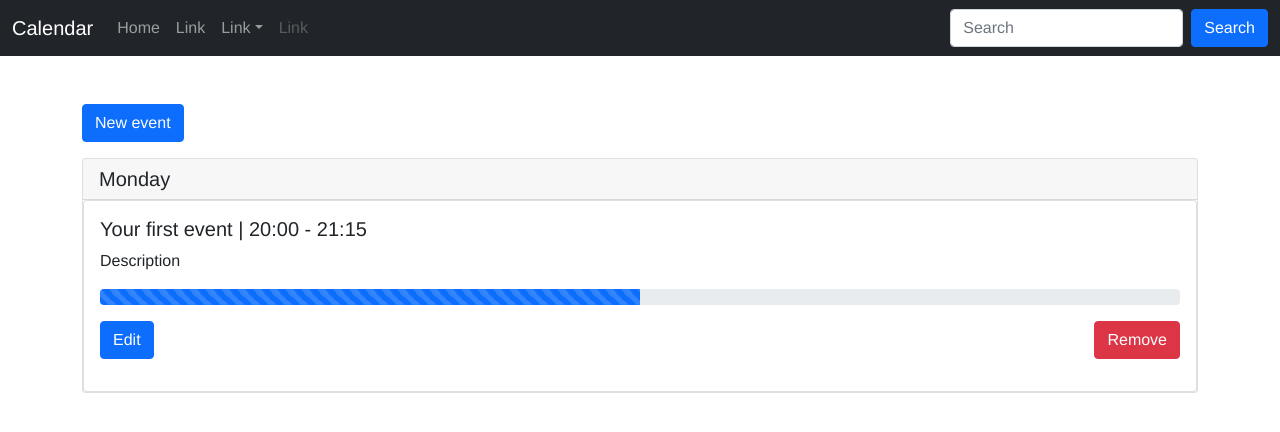
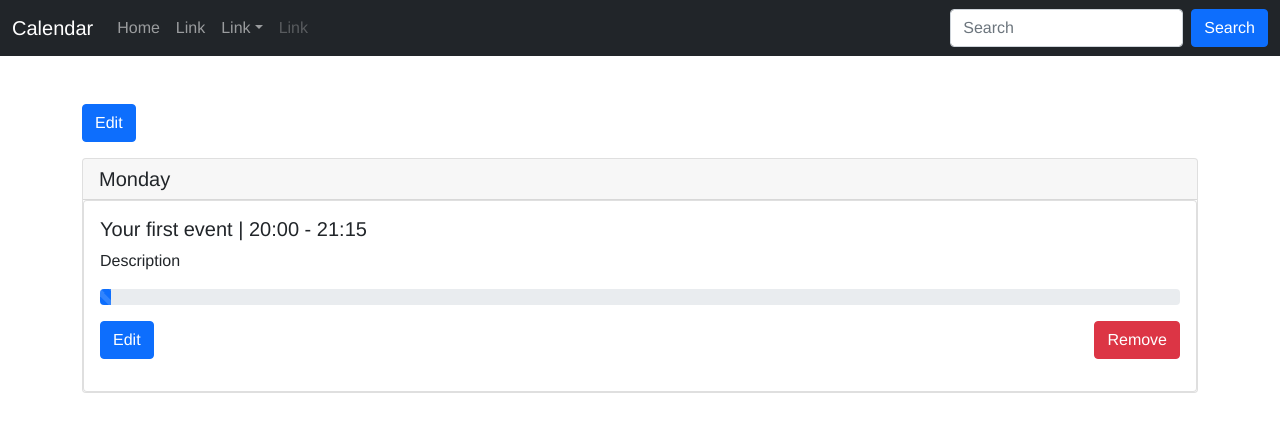
Before and after one commit to K-Kasper/calendar, a React (Create React App) app: page / in a window 1280 px wide. Shown: the top 432 px of the page. Built offline with nearby package versions, Linux system fonts and the light colour scheme.

Commit message:
Progress bar functional and major refactoring

```diff
--- a/src/App.js
+++ b/src/App.js
@@ -1,4 +1,4 @@
-import { useState } from 'react';
+import { useState, useEffect } from 'react';
 import Container from 'react-bootstrap/Container';
 
 import { nanoid } from 'nanoid';
@@ -10,20 +10,29 @@ import View from './components/View';
 export default function App() {
   const [events, setEvents] = useState([
     {
+      id: nanoid(),
       name: 'Your first event',
       startTime: '20:00',
       endTime: '21:15',
       description: 'Description',
-      id: nanoid(),
+      progress: 1,
     },
   ]);
+
+  const inputFields = [
+    'name',
+    'startTime',
+    'endTime',
+    'description',
+    'progress',
+  ];
 
   return (
     <main>
       <Topbar />
       <Container className="view">
-        <EventCreator setEvents={setEvents} />
-        <View events={events} setEvents={setEvents} />
+        <EventCreator fields={inputFields} setEvents={setEvents} />
+        <View events={events} fields={inputFields} setEvents={setEvents} />
       </Container>
     </main>
   );
--- a/src/components/EventCreator.jsx
+++ b/src/components/EventCreator.jsx
@@ -1,111 +1,40 @@
-import { useState } from 'react';
-import { Button, FormControl, Modal, InputGroup } from 'react-bootstrap';
+import { useState, useEffect } from 'react';
+
+import EventModal from './EventModal';
 
 import { nanoid } from 'nanoid';
 
+const fields = {};
+
 export default function EventCreator(props) {
-  const [input, setInput] = useState({
-    name: '',
-    startTime: '',
-    endTime: '',
-    description: '',
-    id: null,
-  });
+  const [input, setInput] = useState({});
 
-  function handleInput(event) {
-    setInput((prevInput) => ({
-      ...prevInput,
-      [event.target.name]: event.target.value,
-    }));
-  }
-
-  const [show, setShow] = useState(false);
-
-  const handleClose = () => setShow(false);
-  const handleShow = () => setShow(true);
+  useEffect(() => {
+    for (let i = 0; i < props.fields.length; i++) {
+      fields[props.fields[i]] = '';
+    }
+    setInput(fields);
+  }, []);
 
   function handleSave() {
     props.setEvents((prevEvents) => [
       {
-        name: input.name,
-        startTime: input.startTime,
-        endTime: input.endTime,
-        description: input.description,
         id: nanoid(),
+        ...input,
       },
       ...prevEvents,
     ]);
-    handleClose();
-    setInput({
-      name: '',
-      startTime: '',
-      endTime: '',
-      description: '',
-      id: null,
-    });
+    setInput(fields);
   }
 
   return (
     <div className="mt-3 mb-3">
-      <Button variant="primary" onClick={handleShow}>
-        New event
-      </Button>
-
-      <Modal show={show} onHide={handleClose}>
-        <Modal.Header closeButton>
-          <Modal.Title>New event</Modal.Title>
-        </Modal.Header>
-        <Modal.Body>
-          <InputGroup className="mb-3">
-            <FormControl
-              placeholder="Event name"
-              aria-label="Event name"
-              aria-describedby="basic-addon1"
-              name="name"
-              onChange={handleInput}
-              value={input.name}
-            />
-          </InputGroup>
-          <InputGroup className="mb-3">
-            <FormControl
-              placeholder="Start time"
-              aria-label="Start time"
-              aria-describedby="basic-addon1"
-              name="startTime"
-              onChange={handleInput}
-              value={input.startTime}
-            />
-          </InputGroup>
-          <InputGroup className="mb-3">
-            <FormControl
-              placeholder="End time"
-              aria-label="End time"
-              aria-describedby="basic-addon1"
-              name="endTime"
-              onChange={handleInput}
-              value={input.endTime}
-            />
-          </InputGroup>
-          <InputGroup className="mb-3">
-            <FormControl
-              placeholder="Description"
-              aria-label="Description"
-              aria-describedby="basic-addon1"
-              name="description"
-              onChange={handleInput}
-              value={input.description}
-            />
-          </InputGroup>
-        </Modal.Body>
-        <Modal.Footer>
-          <Button variant="secondary" onClick={handleClose}>
-            Close
-          </Button>
-          <Button variant="primary" onClick={handleSave}>
-            Create
-          </Button>
-        </Modal.Footer>
-      </Modal>
+      <EventModal
+        input={input}
+        setInput={setInput}
+        handleSave={handleSave}
+        title={'New event'}
+      />
     </div>
   );
 }
--- /dev/null
+++ b/src/components/EventModal.jsx
@@ -0,0 +1,69 @@
+import { useState } from 'react';
+import { Button, FormControl, Modal, InputGroup } from 'react-bootstrap';
+
+export default function EventModifier(props) {
+  const fixPlaceholder = (i) => {
+    const fixed = [];
+    for (let char in i) {
+      if (i[char] === i[char].toUpperCase()) {
+        fixed.push(' ');
+        fixed.push(i[char].toLowerCase());
+      } else {
+        fixed.push(i[char]);
+      }
+    }
+    fixed[0] = fixed[0].toUpperCase();
+    return fixed.join('');
+  };
+
+  const inputFields = Object.entries(props.input).map((i, index) => (
+    <InputGroup className="mb-3" key={index}>
+      <FormControl
+        placeholder={fixPlaceholder(i[0])}
+        name={i[0]}
+        onChange={handleInput}
+        value={i[1]}
+      />
+    </InputGroup>
+  ));
+
+  function handleInput(event) {
+    props.setInput((prevInput) => ({
+      ...prevInput,
+      [event.target.name]: event.target.value,
+    }));
+  }
+
+  function handleSave() {
+    props.handleSave();
+    handleClose();
+  }
+
+  const [show, setShow] = useState(false);
+
+  const handleClose = () => setShow(false);
+  const handleShow = () => setShow(true);
+
+  return (
+    <>
+      <Button variant="primary" onClick={handleShow}>
+        Edit
+      </Button>
+
+      <Modal show={show} onHide={handleClose}>
+        <Modal.Header closeButton>
+          <Modal.Title>{props.title}</Modal.Title>
+        </Modal.Header>
+        <Modal.Body>{inputFields}</Modal.Body>
+        <Modal.Footer>
+          <Button variant="danger" onClick={handleClose}>
+            Close
+          </Button>
+          <Button variant="primary" onClick={handleSave}>
+            Save Changes
+          </Button>
+        </Modal.Footer>
+      </Modal>
+    </>
+  );
+}
--- a/src/components/EventModifier.jsx
+++ b/src/components/EventModifier.jsx
@@ -1,112 +1,34 @@
 import { useState, useEffect } from 'react';
-import { Button, FormControl, Modal, InputGroup } from 'react-bootstrap';
+
+import EventModal from './EventModal';
 
 export default function EventModifier(props) {
-  const [input, setInput] = useState({
-    name: '',
-    startTime: '',
-    endTime: '',
-    description: '',
-    id: null,
-  });
+  const [input, setInput] = useState({});
 
   useEffect(() => {
-    setInput({
-      name: props.event.name,
-      startTime: props.event.startTime,
-      endTime: props.event.endTime,
-      description: props.event.description,
-      id: props.event.id,
-    });
+    const fields = { ...props.event };
+    delete fields.id;
+    setInput(fields);
   }, []);
-
-  function handleInput(event) {
-    setInput((prevInput) => ({
-      ...prevInput,
-      [event.target.name]: event.target.value,
-    }));
-  }
-
-  const [show, setShow] = useState(false);
-
-  const handleClose = () => setShow(false);
-  const handleShow = () => setShow(true);
 
   function handleSave() {
     props.setEvents((prevEvents) => [
       {
-        name: input.name,
-        startTime: input.startTime,
-        endTime: input.endTime,
-        description: input.description,
-        id: input.id,
+        id: props.event.id,
+        ...input,
       },
-      ...prevEvents.filter((event) => event.id !== input.id),
+      ...prevEvents.filter((event) => event.id !== props.event.id),
     ]);
-    handleClose();
   }
 
+  const title = `Editing: ${props.event.name}`;
+
   return (
-    <>
-      <Button variant="primary" onClick={handleShow}>
-        Edit
-      </Button>
-
-      <Modal show={show} onHide={handleClose}>
-        <Modal.Header closeButton>
-          <Modal.Title>Editing: {props.event.name}</Modal.Title>
-        </Modal.Header>
-        <Modal.Body>
-          <InputGroup className="mb-3">
-            <FormControl
-              placeholder="Event name"
-              aria-label="Event name"
-              aria-describedby="basic-addon1"
-              name="name"
-              onChange={handleInput}
-              value={input.name}
-            />
-          </InputGroup>
-          <InputGroup className="mb-3">
-            <FormControl
-              placeholder="Start time"
-              aria-label="Start time"
-              aria-describedby="basic-addon1"
-              name="startTime"
-              onChange={handleInput}
-              value={input.startTime}
-            />
-          </InputGroup>
-          <InputGroup className="mb-3">
-            <FormControl
-              placeholder="End time"
-              aria-label="End time"
-              aria-describedby="basic-addon1"
-              name="endTime"
-              onChange={handleInput}
-              value={input.endTime}
-            />
-          </InputGroup>
-          <InputGroup className="mb-3">
-            <FormControl
-              placeholder="Description"
-              aria-label="Description"
-              aria-describedby="basic-addon1"
-              name="description"
-              onChange={handleInput}
-              value={input.description}
-            />
-          </InputGroup>
-        </Modal.Body>
-        <Modal.Footer>
-          <Button variant="secondary" onClick={handleClose}>
-            Close
-          </Button>
-          <Button variant="primary" onClick={handleSave}>
-            Save Changes
-          </Button>
-        </Modal.Footer>
-      </Modal>
-    </>
+    <EventModal
+      input={input}
+      setInput={setInput}
+      handleSave={handleSave}
+      title={title}
+    />
   );
 }
--- a/src/components/View.jsx
+++ b/src/components/View.jsx
@@ -9,6 +9,13 @@ export default function View(props) {
     );
   }
 
+  function progress(progress) {
+    if (progress >= 100) {
+      return <ProgressBar variant="success" now={progress} />;
+    }
+    return <ProgressBar animated now={progress} />;
+  }
+
   const eventList = props.events.map((event) => {
     return (
       <Card style={{ width: 'auto' }} key={event.id}>
@@ -17,9 +24,13 @@ export default function View(props) {
             {event.name} | {event.startTime} - {event.endTime}
           </Card.Title>
           <Card.Text>{event.description}</Card.Text>
-          <ProgressBar animated now={50} />
+          {progress(event.progress)}
           <Col className="mt-3 mb-3 d-flex justify-content-between gap-5">
-            <EventModifier event={event} setEvents={props.setEvents} />
+            <EventModifier
+              event={event}
+              setEvents={props.setEvents}
+              fields={props.fields}
+            />
             <Button
               className="btn btn-danger"
               onClick={() => eventRemove(event.id)}
```
